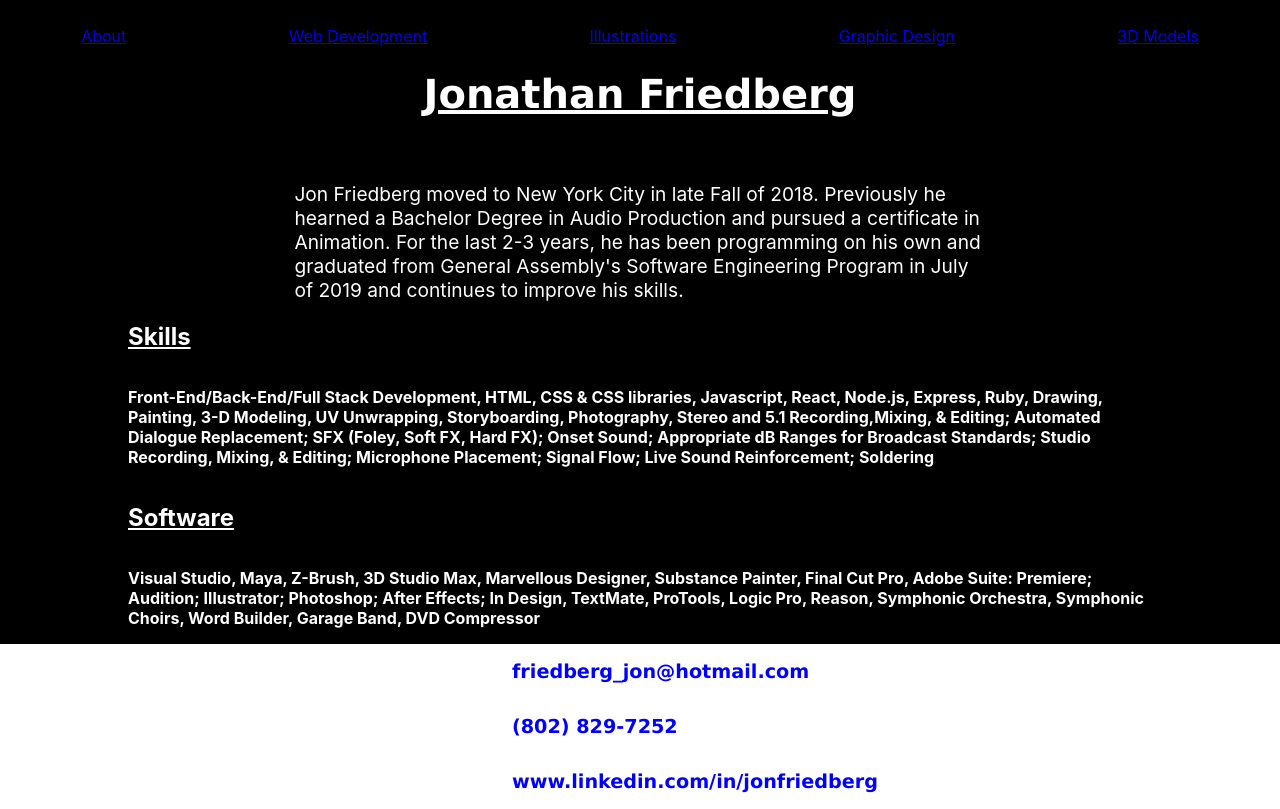
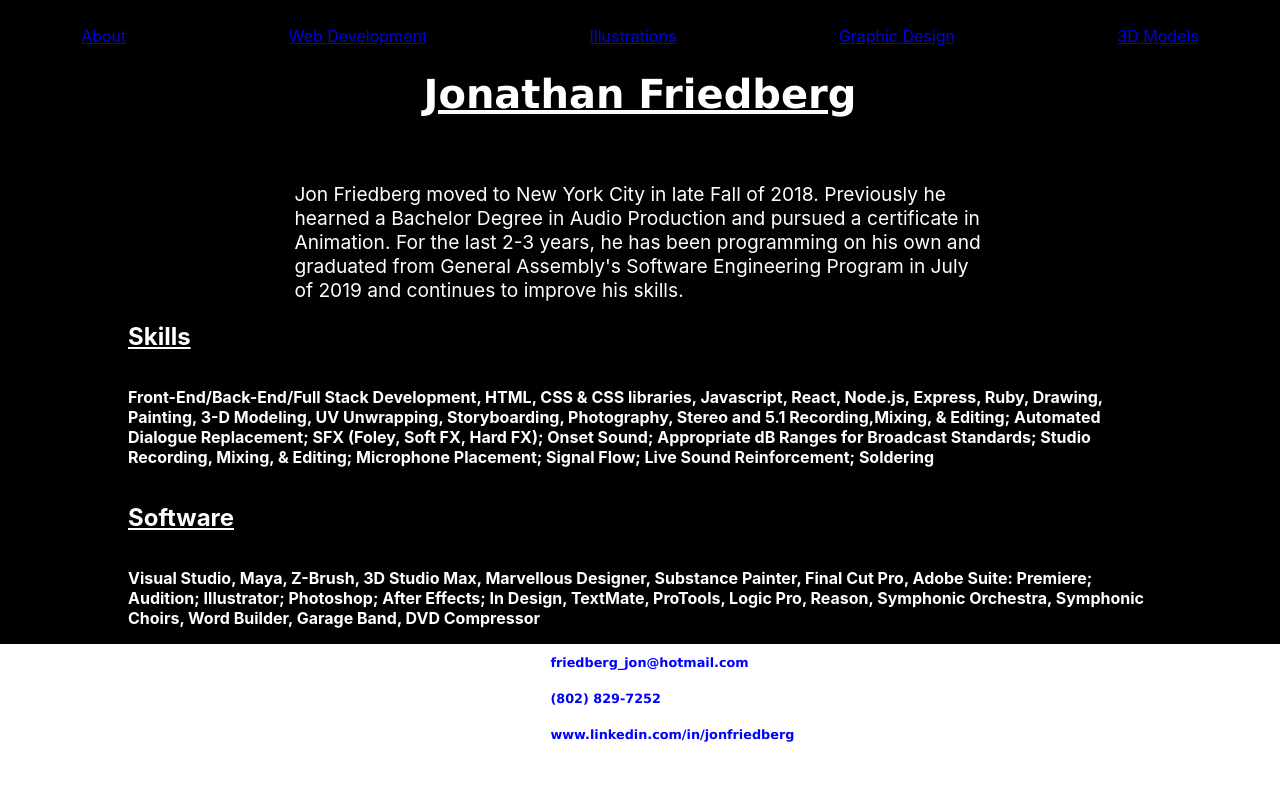
Before and after one commit to jonfriedberg123/home, a React (Create React App) app: page / in a window 1280 px wide. Built offline with nearby package versions, Linux system fonts and the light colour scheme.

Commit message:
font size for footer decrease

```diff
--- a/src/Style.css
+++ b/src/Style.css
@@ -163,7 +163,7 @@ padding-top:2%;
   flex-direction: column;
   position:fixed, absolute;
   margin-bottom: -1em;
-  margin-left: 40%;
+  margin-left: 43%;
   left:0;
   bottom:0;
   right:0;
@@ -183,20 +183,20 @@ padding-top:2%;
 .contactEmail{
   color:blue;
   position:fixed,absolute;
-  font-size:1.2em;
+  font-size:.8em;
   font-family: 'Lucida Sans', 'Lucida Sans Regular', 'Lucida Grande', 'Lucida Sans Unicode', Geneva, Verdana, sans-serif;
 }
 
 .contactNumber{
   color:blue;
   position:fixed,absolute;
-  font-size:1.2em;
+  font-size:.8em;
   font-family: 'Lucida Sans', 'Lucida Sans Regular', 'Lucida Grande', 'Lucida Sans Unicode', Geneva, Verdana, sans-serif;
 }
 .LinkedInLink{
   color:blue;
   position:fixed,absolute;
-  font-size:1.2em;
+  font-size:.8em;
   font-family: 'Lucida Sans', 'Lucida Sans Regular', 'Lucida Grande', 'Lucida Sans Unicode', Geneva, Verdana, sans-serif;
 
 }
```
